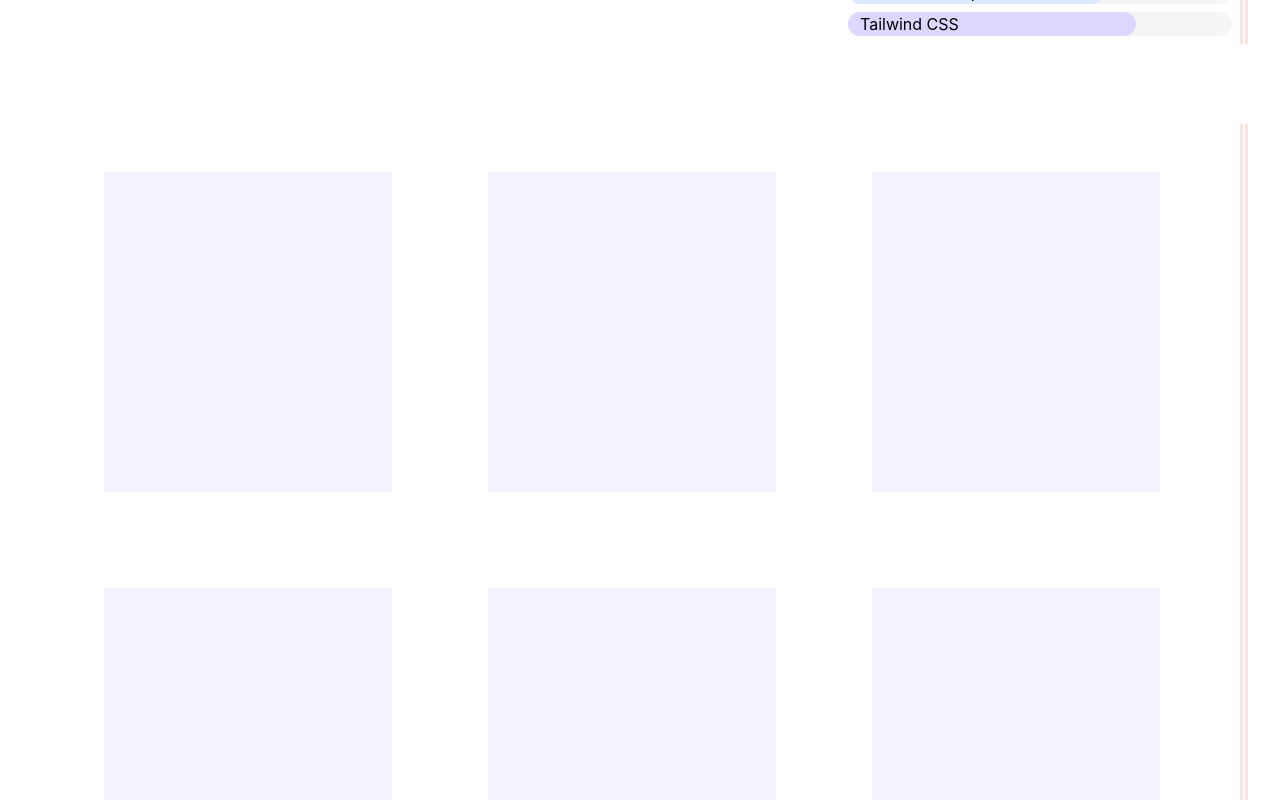
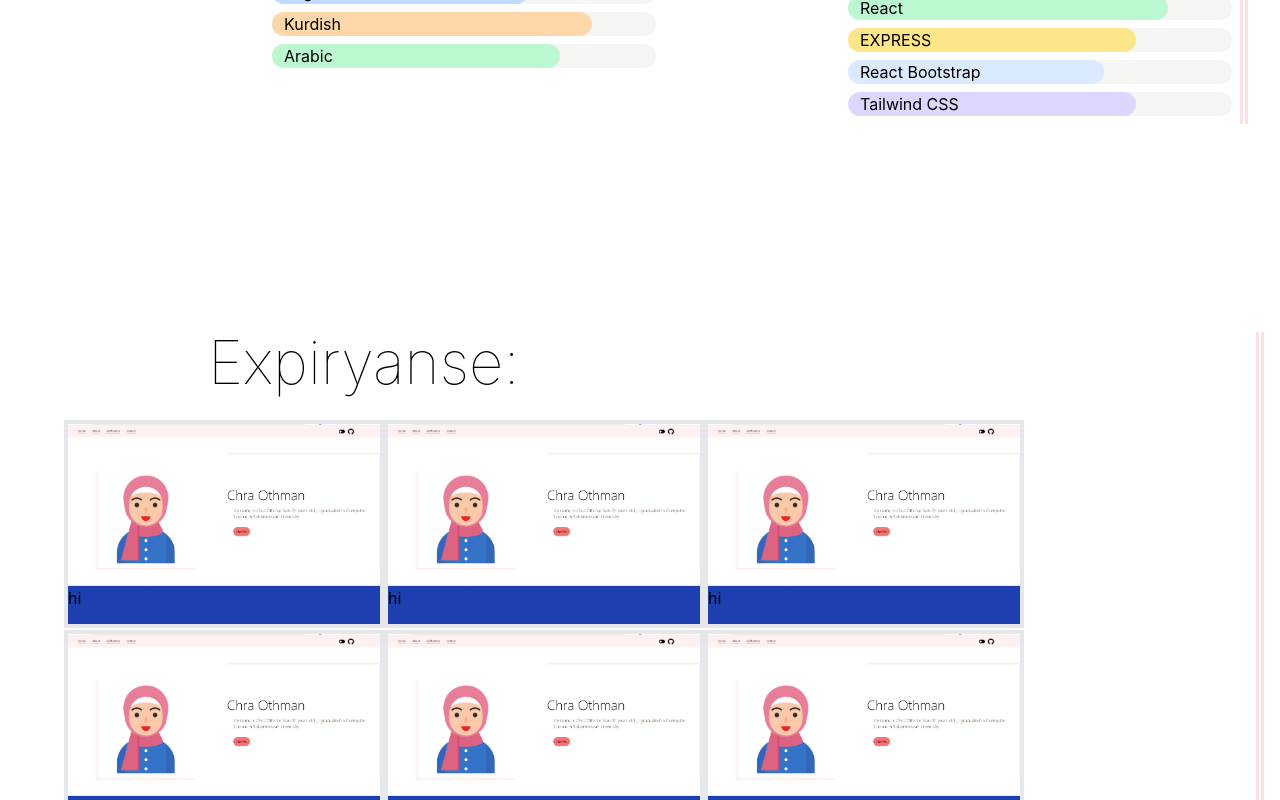
Before and after one commit to chra-O/tailwindcss-Portfolio, a React (Create React App) app: page / in a window 1280 px wide. Shown: the part 1220-2020 px from the top of the page. Built offline with nearby package versions, Linux system fonts and the light colour scheme.

Commit message:
adding the card

```diff
--- a/src/Componoent/CertificationCard.jsx
+++ b/src/Componoent/CertificationCard.jsx
@@ -3,7 +3,19 @@ import React from "react";
 export default function CertificationCard() {
   return (
     <>
-      <div className="h-80  flex inline-flex m-12  w-72 bg-violet-50 ">  <div></div></div>
+      <div className="   inline-flex   w-80 h-52 hover:scale-110 ease-in duration-200  border-4  overflow-hidden bg-blue-800  ">
+        {" "}
+        <div>
+          {" "}
+          <div className="relative  w-80 h-44   ">
+            <img
+              src="http://localhost:3000/Image/portfolio.PNG"
+              className="relative"
+            ></img>{" "}
+            <div className=" absolute w-80 h-44   hover:opacity-100 "> hi</div>
+          </div>
+        </div>
+      </div>
     </>
   );
 }
--- a/src/Componoent/ShowCertification.jsx
+++ b/src/Componoent/ShowCertification.jsx
@@ -3,8 +3,11 @@ import CertificationCard from "./CertificationCard";
 
 export default function ShowCertification() {
   return (
-    <div className="mt-20 border-red-100 border-double  border-r-8 mr-8 ml-14">
+    <div className="mt-20 border-red-100 border-double  border-r-8 mr-4 ml-16">
       {" "}
+      <div className="mt-52  ml-36">
+        <p className="sm:text-6xl text-4xl font-thin mb-7 ">Expiryanse:</p>
+      </div>
       <CertificationCard />
       <CertificationCard />
       <CertificationCard />
--- a/src/Page/Home.jsx
+++ b/src/Page/Home.jsx
@@ -9,9 +9,10 @@ export default function Home() {
     <div>
       <NavBar />
       <HeroSection />
-      <div className="ml-20 ">
+      <div className="ml-20 mt-20 ">
         <AboutComponent />
       </div>
+
       <ShowCertification />
     </div>
   );
```
Also changed, not shown: public/Image/portfolio.PNG (added).
